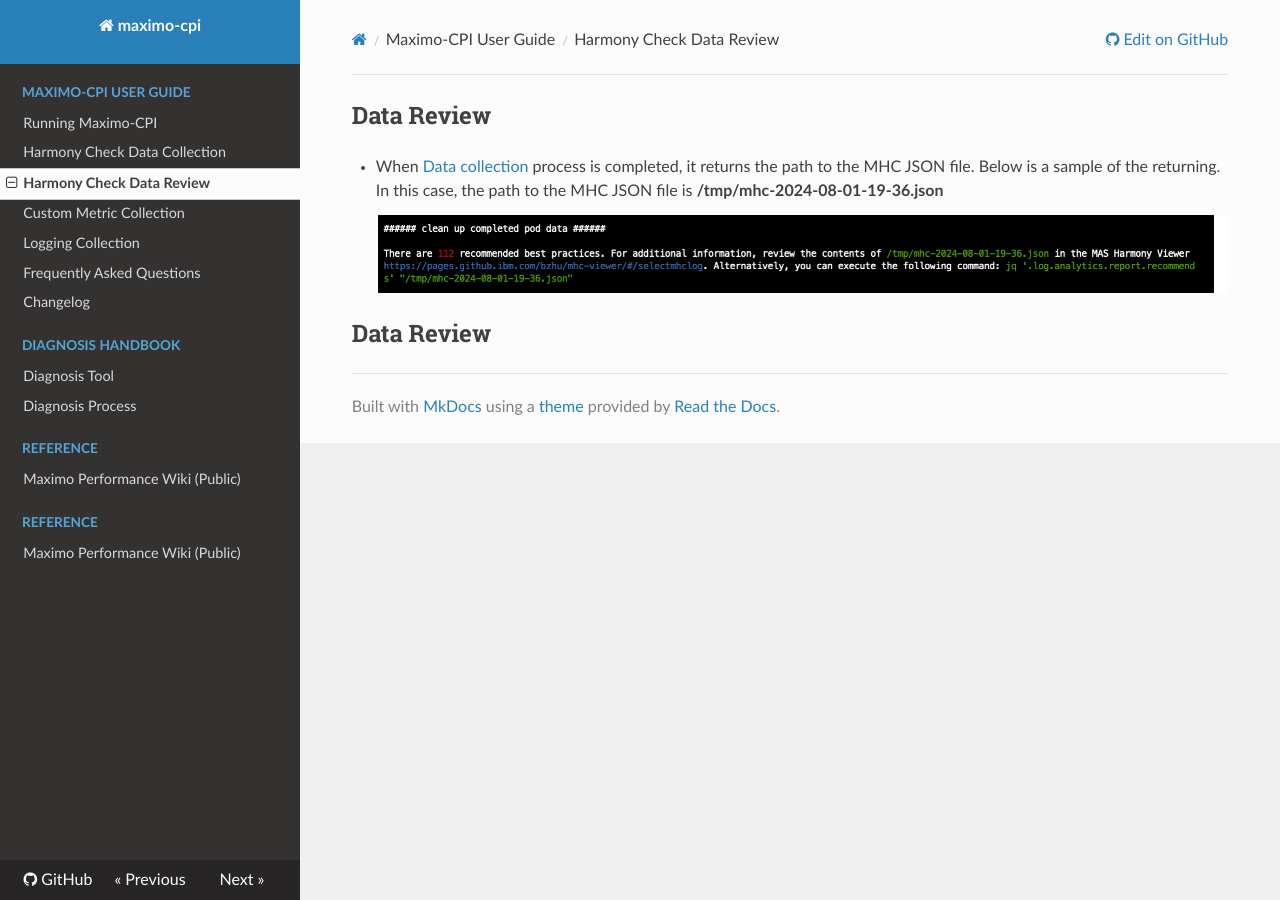
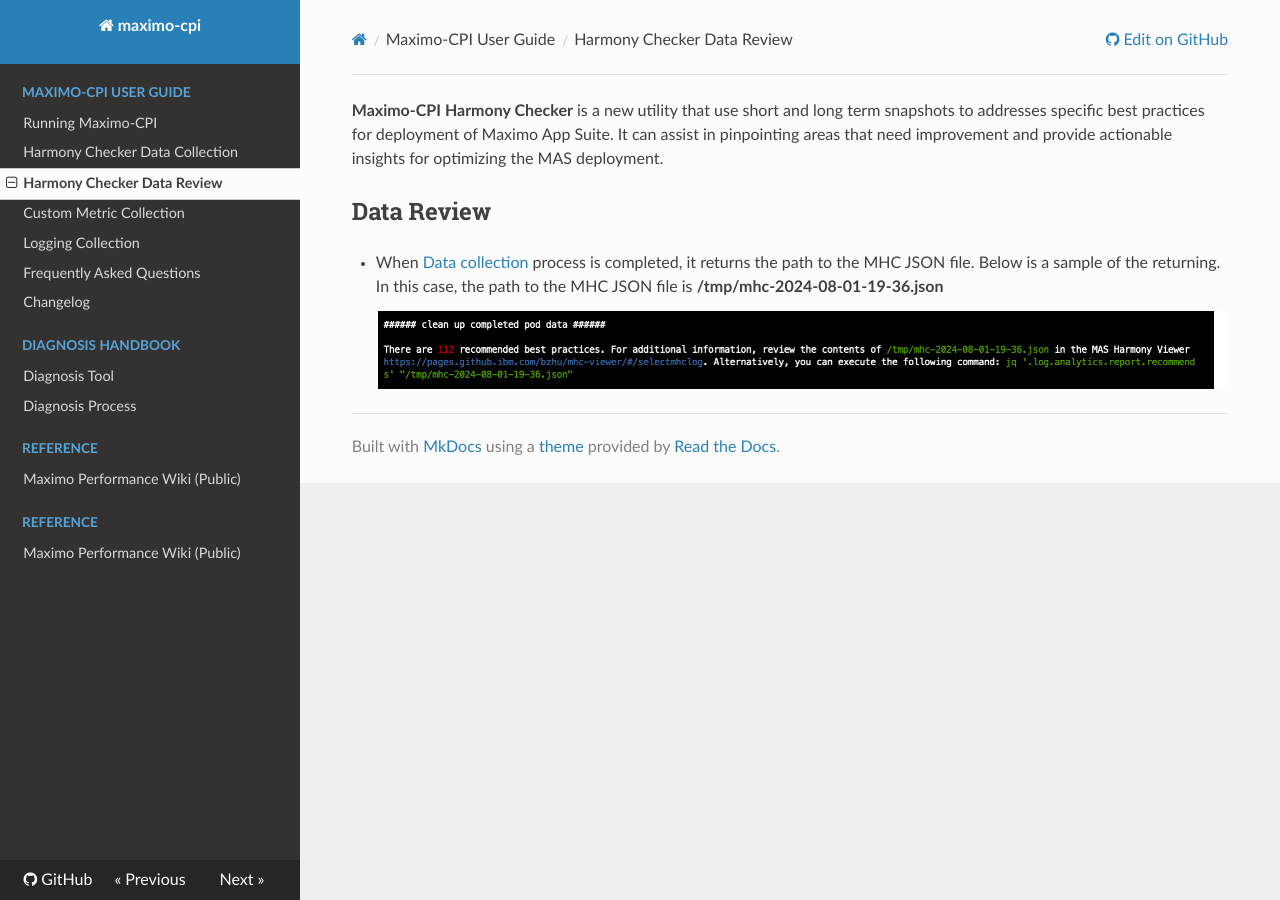
Before and after one commit to ibm-mas/mcpi, an MkDocs documentation site: the page built from docs/maximo-cpi/data-review.md, in a window 1280 px wide. Built offline with MkDocs 1.6.1, drawn with Linux system fonts in a browser that asks for light colours; nearby versions of some CDN libraries.

Commit message:
[patch] update data-collection and review

```diff
--- a/docs/maximo-cpi/data-review.md
+++ b/docs/maximo-cpi/data-review.md
@@ -1,6 +1,6 @@
+**Maximo-CPI Harmony Checker** is a new utility that use short and long term snapshots to addresses specific best practices for deployment of Maximo App Suite. It can assist in pinpointing areas that need improvement and provide actionable insights for optimizing the MAS deployment.
+
 ## Data Review
 
 - When [Data collection](./data-collection.md) process is completed, it returns the path to the MHC JSON file. Below is a sample of the returning. In this case, the path to the MHC JSON file is **/tmp/mhc-2024-08-01-19-36.json**
 ![alt text](data-collection.png)
-
-## Data Review
--- a/mkdocs.yml
+++ b/mkdocs.yml
@@ -8,8 +8,8 @@
 nav:
   - 'Maximo-CPI User Guide':
     - 'Running Maximo-CPI': maximo-cpi/running-maximo-cpi.md
-    - 'Harmony Check Data Collection': maximo-cpi/data-collection.md
-    - 'Harmony Check Data Review': maximo-cpi/data-review.md
+    - 'Harmony Checker Data Collection': maximo-cpi/data-collection.md
+    - 'Harmony Checker Data Review': maximo-cpi/data-review.md
     - 'Custom Metric Collection': maximo-cpi/custom-metric-collection.md
     - 'Logging Collection': logging.md
     - 'Frequently Asked Questions': faq.md
```
Also changed, not shown: docs/maximo-cpi/data-collection.md (+1 -1 lines).
